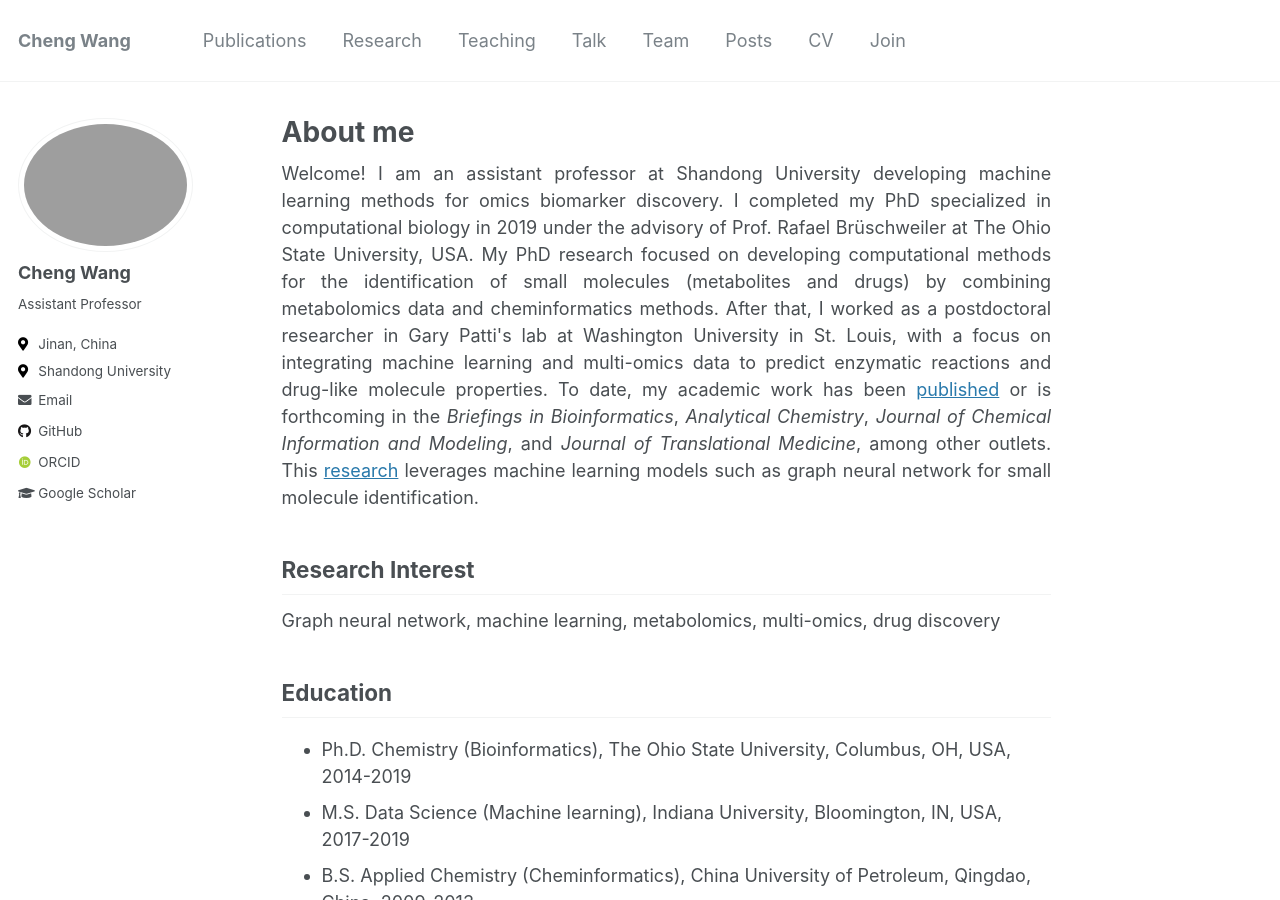
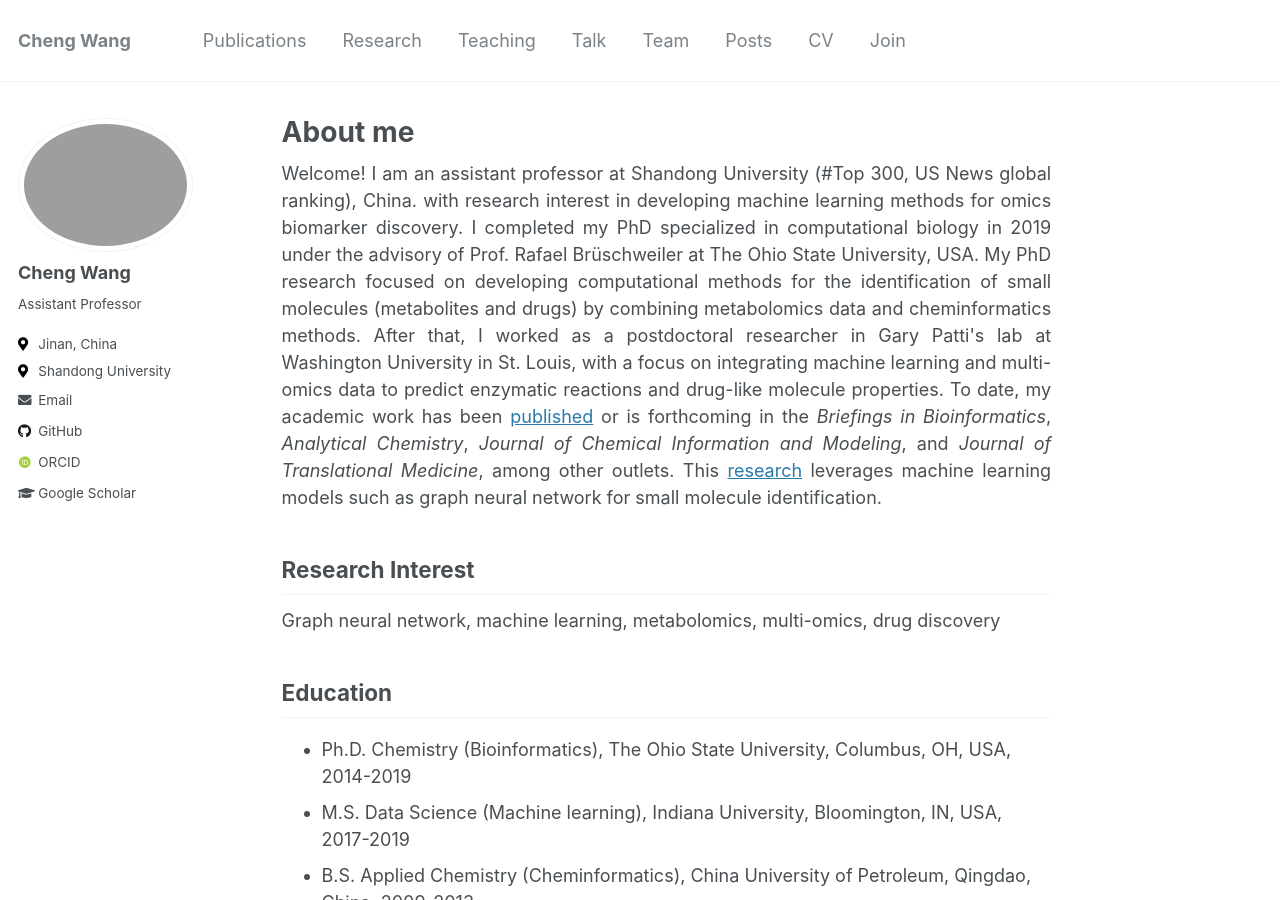
Before and after one commit to chengwangbio/chengwangbio.github.io, a Jekyll site: the page built from _pages/about.md, in a window 1280 px wide and 900 px high. Built offline with Jekyll 4.4.1, drawn with Linux system fonts in a browser that asks for light colours; some web fonts are replaced.

Commit message:
Update about.md

```diff
--- a/_pages/about.md
+++ b/_pages/about.md
@@ -9,7 +9,7 @@ redirect_from:
 ---
 
 <div style="text-align: justify;">
-Welcome! I am an assistant professor at Shandong University developing machine learning methods for omics biomarker discovery. I completed my PhD specialized in computational biology in 2019 under the advisory of Prof. Rafael Brüschweiler at The Ohio State University, USA. My PhD research focused on developing computational methods for the identification of small molecules (metabolites and drugs) by combining metabolomics data and cheminformatics methods. After that, I worked as a postdoctoral researcher in Gary Patti's lab at Washington University in St. Louis, with a focus on integrating machine learning and multi-omics data to predict enzymatic reactions and drug-like molecule properties. To date, my academic work has been <a href="publications">published</a> or is forthcoming in the <i>Briefings in Bioinformatics</i>, <i>Analytical Chemistry</i>, <i>Journal of Chemical Information and Modeling</i>, and <i>Journal of Translational Medicine</i>, among other outlets. This <a href="research">research</a> leverages machine learning models such as graph neural network for small molecule identification.
+Welcome! I am an assistant professor at Shandong University (#Top 300, US News global ranking), China. with research interest in developing machine learning methods for omics biomarker discovery. I completed my PhD specialized in computational biology in 2019 under the advisory of Prof. Rafael Brüschweiler at The Ohio State University, USA. My PhD research focused on developing computational methods for the identification of small molecules (metabolites and drugs) by combining metabolomics data and cheminformatics methods. After that, I worked as a postdoctoral researcher in Gary Patti's lab at Washington University in St. Louis, with a focus on integrating machine learning and multi-omics data to predict enzymatic reactions and drug-like molecule properties. To date, my academic work has been <a href="publications">published</a> or is forthcoming in the <i>Briefings in Bioinformatics</i>, <i>Analytical Chemistry</i>, <i>Journal of Chemical Information and Modeling</i>, and <i>Journal of Translational Medicine</i>, among other outlets. This <a href="research">research</a> leverages machine learning models such as graph neural network for small molecule identification.
 </div>
 
 ## Research Interest
```
